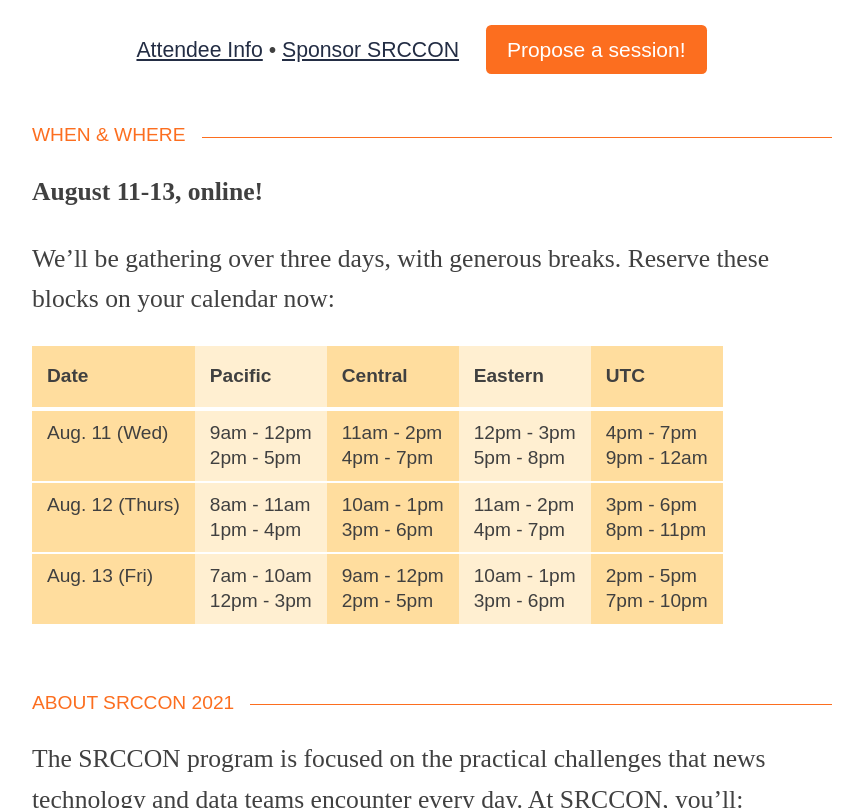
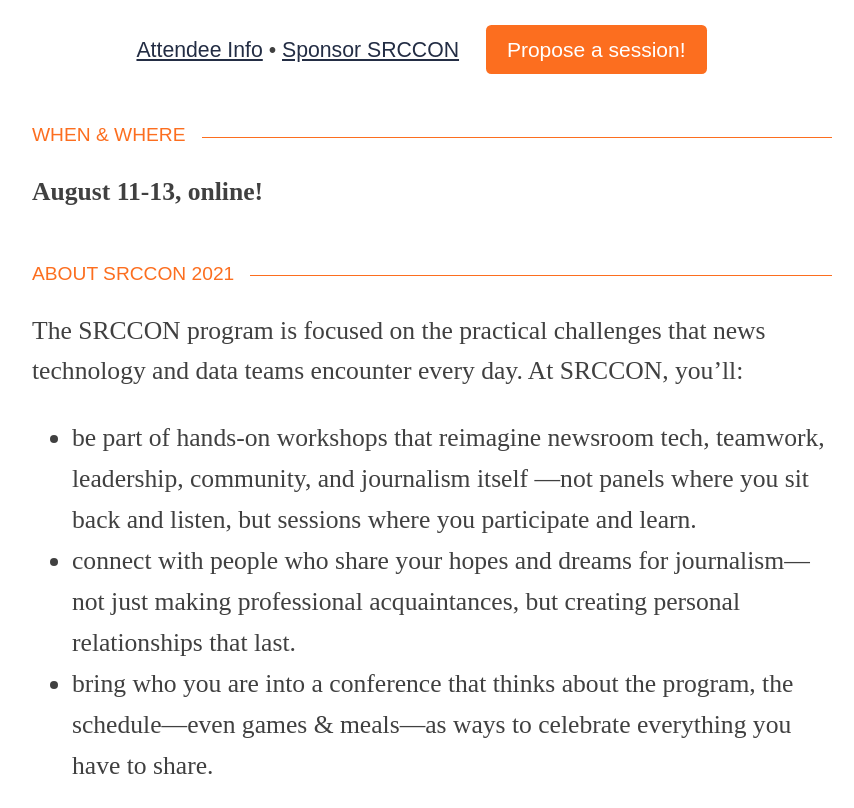
Before and after one commit to OpenNews/srccon-2021, a Jekyll site: the page built from homepage.md, in a window 1280 px wide, cut to the strip 695-1503 px from the top of the page. Shown: the whole strip, without its empty margins (208-1062 px from the left). Built offline with Jekyll 4.4.1, drawn with Linux system fonts in a browser that asks for light colours; some web fonts are replaced; our own code applies the rules of GitHub Pages for plain Markdown files.

Commit message:
works on mobile now

```diff
--- a/homepage.md
+++ b/homepage.md
@@ -6,41 +6,6 @@
 ### When & where
 
 **August 11-13, online!**
-
-We'll be gathering over three days, with generous breaks. Reserve these blocks on your calendar now:
-
-<table class="time-blocks">
-  <thead>
-    <th>Date</th>
-    <th>Pacific</th>
-    <th>Central</th>
-    <th>Eastern</th>
-    <th>UTC</th>
-  </thead>
-  <tbody>
-    <tr>
-      <td>Aug. 11 (Wed)</td>
-      <td>9am - 12pm<br/>2pm - 5pm</td>
-      <td>11am - 2pm<br/>4pm - 7pm</td>
-      <td>12pm - 3pm<br/>5pm - 8pm</td>
-      <td>4pm - 7pm<br/>9pm - 12am</td>
-    </tr>
-    <tr>
-      <td>Aug. 12 (Thurs)</td>
-      <td>8am - 11am<br/>1pm - 4pm</td>
-      <td>10am - 1pm<br/>3pm - 6pm</td>
-      <td>11am - 2pm<br/>4pm - 7pm</td>
-      <td>3pm - 6pm<br/>8pm - 11pm</td>
-    </tr>
-    <tr>
-      <td>Aug. 13 (Fri)</td>
-      <td>7am - 10am<br/>12pm - 3pm</td>
-      <td>9am - 12pm<br/>2pm - 5pm</td>
-      <td>10am - 1pm<br/>3pm - 6pm</td>
-      <td>2pm - 5pm<br/>7pm - 10pm</td>
-    </tr>
-  </tbody>
-</table>
 
 
 ### About {{ page.event_name }}
--- a/media/css/style.css
+++ b/media/css/style.css
@@ -189,10 +189,16 @@
 .hub table.time-blocks {
     font-family: sofia-pro, sans-serif;
     text-align: left;
+    width: 100%;
+    max-width: 500px;
 }
 
 .hub table.time-blocks thead {
-    /*color: #fc6e1f;*/
+}
+
+.hub table.time-blocks ul {
+    margin:  0 0 0 0;
+    padding:  0 0 10px 25px;
 }
 
 .hub table.time-blocks th, .hub table.time-blocks td {
@@ -203,14 +209,17 @@
 
 .hub table.time-blocks td {
     border-bottom: 2px solid white;
+    line-height:  1.5;
 }
 
-.hub table.time-blocks th:nth-child(odd), .hub table.time-blocks tr td:nth-child(odd){
+.hub table.time-blocks th:nth-child(1), .hub table.time-blocks tr td:nth-child(1){
     background-color:  #ffa50061;
+    width: 170px;
 }
 
 .hub table.time-blocks th:nth-child(even), .hub table.time-blocks tr td:nth-child(even){
     background-color:  #ffa5002e;
+    padding-right:  30px;
 }
 
 /* HEADER IMAGES */
@@ -944,4 +953,7 @@
     .hub #hub-nav .top-bar {
         font-size: .7em;
     }
+    .hub table.time-blocks th:nth-child(1), .hub table.time-blocks tr td:nth-child(1){
+        width: 100px;
+    }
 }
```
Also changed, not shown: attendees.md (added, +104 -0 lines).
